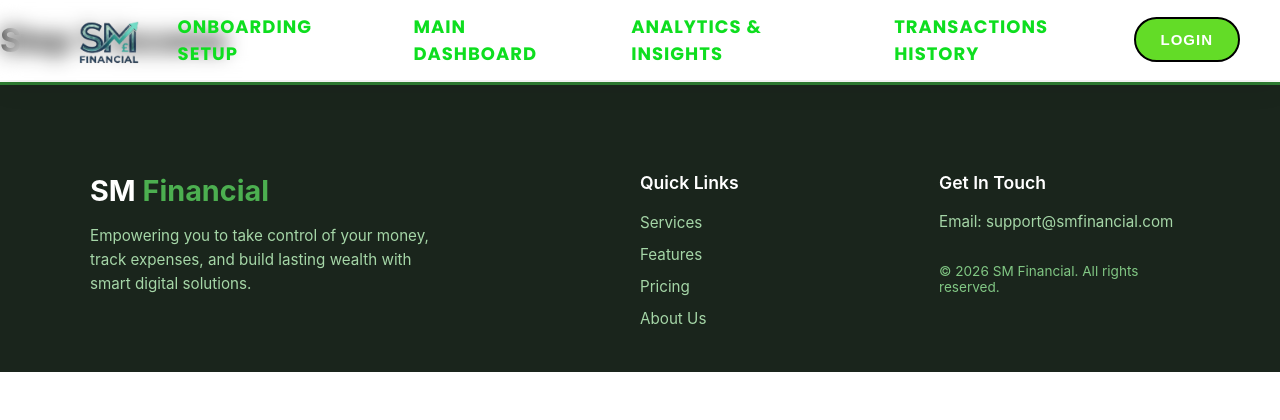
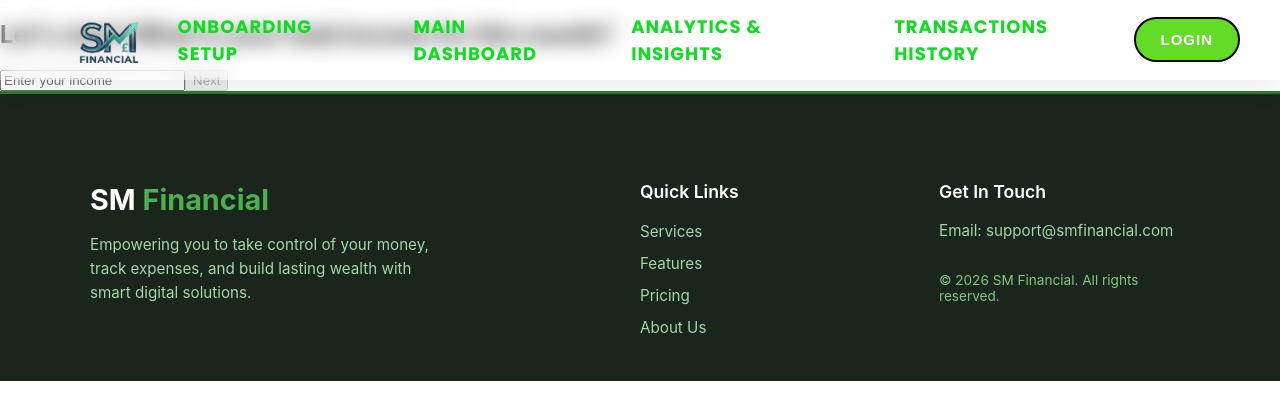
Before and after one commit to sashikmindaka1/MernFinancialTrackerApp, a React (Create React App) app: page /OnboardingSetupPage in a window 1280 px wide. Shown: the top 420 px of the page. Built offline with nearby package versions, Linux system fonts and the light colour scheme.

Commit message:
create add salary option with logic

```diff
--- a/src/components/IncomeeStep.js
+++ b/src/components/IncomeeStep.js
@@ -1,10 +1,16 @@
-import react from 'react';
+import React from 'react';
 
 function IncomeeStep({income, setIncome, nextStep}) {
 
   return (
     <div>
+      <h2>Let's start! What is your total income for this month?</h2>
+      <div>
+        <input type = "number" value = {income} onChange = {(e) =>setIncome(e.target.value)} placeholder = "Enter your income"/>
 
+        <button onClick = {nextStep} disabled={!income || income <= 0}>Next</button>
+
+      </div>
 
 
     </div>
--- a/src/pages/OnboardingSetupPage.js
+++ b/src/pages/OnboardingSetupPage.js
@@ -1,5 +1,6 @@
 import React from 'react';
 import { useState } from 'react';
+import IncomeeStep from '../components/IncomeeStep';
 
 
 function OnboardingSetupPage() {
@@ -15,7 +16,13 @@ function OnboardingSetupPage() {
   function renderStep() {
     switch(currentStep){
       case 1:
-        return(<h1>Step 1: Income</h1>);
+        return(
+          <IncomeeStep
+          income = {income}
+          setIncome = {setIncome}
+          nextStep = {nextStep}
+          />
+        )
       case 2:
         return(<h1>Step 2: budget</h1>);
 
```
